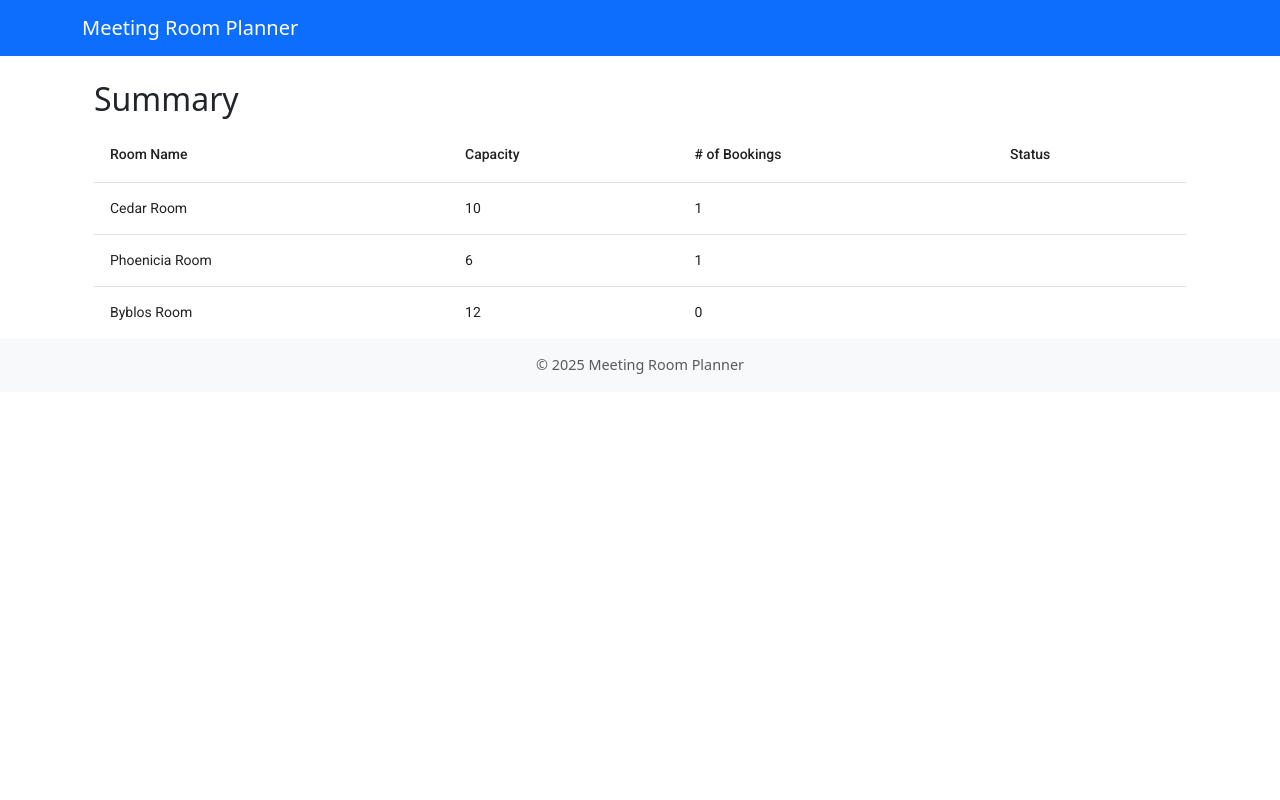
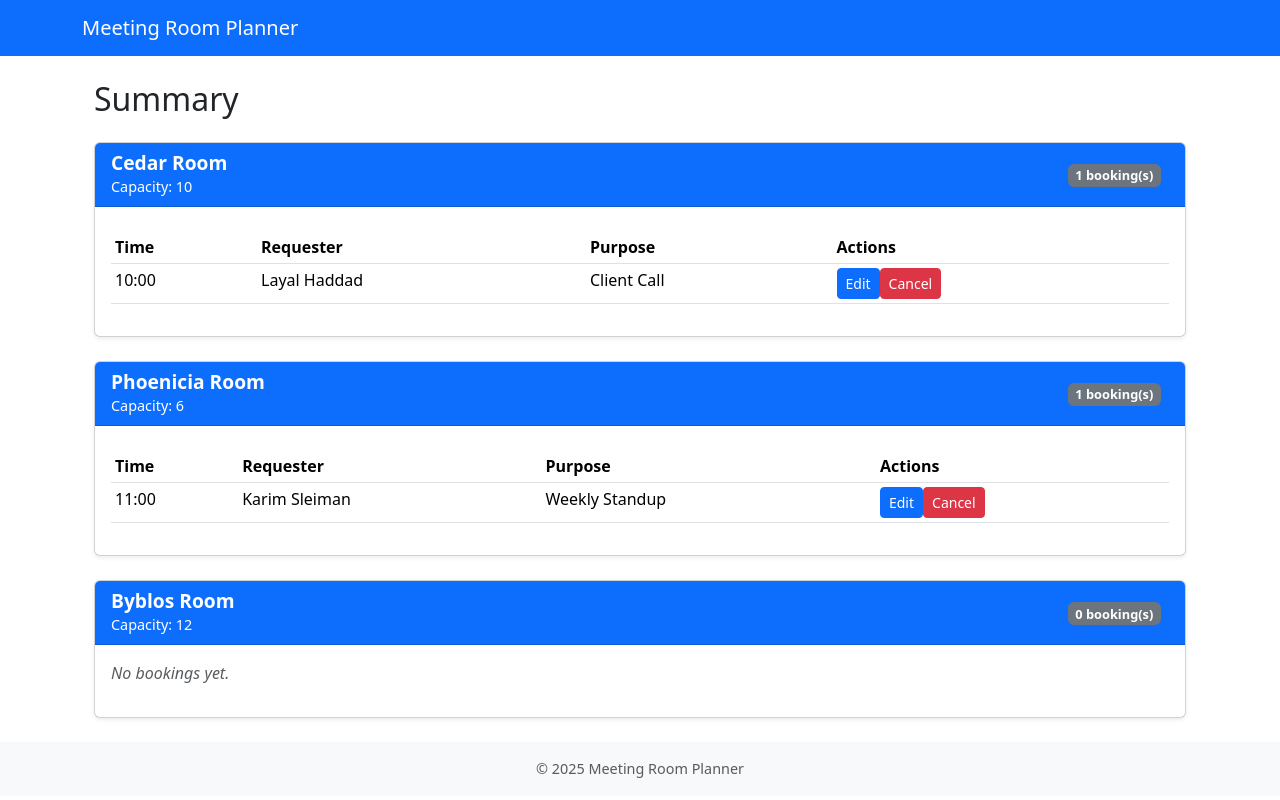
Before and after one commit to joseficani/meetingroom-app, an Angular app: page /summary in a window 1280 px wide. Built offline with nearby package versions, Linux system fonts and the light colour scheme.

Commit message:
finished part 1 and 2 of the ex

```diff
--- a/src/app/pages/booking/booking/booking.css
+++ b/src/app/pages/booking/booking/booking.css
@@ -0,0 +1,20 @@
+.container {
+  max-width: 600px;
+  margin: 0 auto;
+}
+
+.card-header h5 {
+  font-size: 1.2rem;
+  font-weight: 600;
+}
+
+.form-label {
+  font-weight: 500;
+}
+
+.btn {
+  min-width: 120px;
+}
+.modal-content {
+  text-align: center;
+}
--- a/src/app/pages/booking/booking/booking.html
+++ b/src/app/pages/booking/booking/booking.html
@@ -1,72 +1,70 @@
-<!-- <div class="container mt-4">
+<div class="container mt-5">
+  <div class="card shadow-sm">
+    <div class="card-header bg-primary text-white">
+      <h5 class="mb-0">{{ booking ? 'Edit Booking' : 'New Booking' }}</h5>
+    </div>
+    <div class="card-body">
       <form [formGroup]="form" (ngSubmit)="onSubmit()">
-    <mat-form-field appearance="fill" class="w-100">
-      <mat-label>Requester Name</mat-label>
-      <input matInput formControlName="requester" />
-    </mat-form-field>
+        <div class="mb-3">
+          <label for="requester" class="form-label">Requester Name</label>
+          <input
+            type="text"
+            id="requester"
+            class="form-control"
+            formControlName="requester"
+            placeholder="Enter your name"
+          />
+          <div *ngIf="form.controls['requester'].invalid && form.controls['requester'].touched"
+            class="text-danger small mt-1">
+            Requester name is required
+          </div>
+        </div>
 
-    <mat-form-field appearance="fill" class="w-100">
-      <mat-label>Purpose</mat-label>
-      <textarea matInput formControlName="purpose"></textarea>
-    </mat-form-field>
+        <div class="mb-3">
+          <label for="purpose" class="form-label">Purpose</label>
+          <textarea
+            id="purpose"
+            rows="2"
+            class="form-control"
+            formControlName="purpose"
+            placeholder="Enter purpose of meeting"
+          ></textarea>
+          <div *ngIf="form.controls['purpose'].invalid && form.controls['purpose'].touched"
+            class="text-danger small mt-1">
+            Purpose is required
+          </div>
+        </div>
 
-    <mat-form-field appearance="fill" class="w-100">
-      <mat-label>Select Slot</mat-label>
-      <mat-select formControlName="slot">
-        <mat-option *ngFor="let slot of availableSlots" [value]="slot">{{ slot }}</mat-option>
-      </mat-select>
-    </mat-form-field>
+        <div class="mb-3">
+          <label for="slot" class="form-label">Select Slot</label>
+          <select
+            id="slot"
+            class="form-select"
+            formControlName="slot"
+          >
+            <option value="" disabled>Select a time slot</option>
+            <option *ngFor="let slot of availableSlots" [value]="slot">
+              {{ slot }}
+            </option>
+          </select>
+          <div *ngIf="form.controls['slot'].invalid && form.controls['slot'].touched"
+            class="text-danger small mt-1">
+            Slot is required
+          </div>
+        </div>
 
-    <button mat-raised-button color="primary" type="submit" [disabled]="form.invalid">
-      Save Booking
-    </button>
-  </form>
-</div> -->
-<div class="container mt-4">
-  <h2>{{ booking ? 'Edit Booking' : 'New Booking' }}</h2>
-
-  <form [formGroup]="form" (ngSubmit)="onSubmit()">
-    <mat-form-field appearance="fill" class="w-100 mb-3">
-      <mat-label>Requester Name</mat-label>
-      <input matInput formControlName="requester" />
-      <mat-error *ngIf="form.get('requester')?.hasError('required')">
-        Requester name is required.
-      </mat-error>
-    </mat-form-field>
-    <mat-form-field appearance="fill" class="w-100 mb-3">
-      <mat-label>Purpose</mat-label>
-      <textarea matInput formControlName="purpose"></textarea>
-      <mat-error *ngIf="form.get('purpose')?.hasError('required')">
-        Purpose is required.
-      </mat-error>
-    </mat-form-field>
-
-    <mat-form-field appearance="fill" class="w-100 mb-3">
-      <mat-label>Select Slot</mat-label>
-      <mat-select formControlName="slot">
-        <mat-option *ngFor="let slot of availableSlots" [value]="slot">
-          {{ slot }}
-        </mat-option>
-      </mat-select>
-      <mat-error *ngIf="form.get('slot')?.hasError('required')">
-        Please select a time slot.
-      </mat-error>
-    </mat-form-field>
-
-    <div class="d-flex justify-content-between mt-3">
+        <div class="d-flex justify-content-between">
           <button
             type="submit"
-        mat-raised-button
-        color="primary"
+            class="btn btn-success"
             [disabled]="form.invalid"
           >
-        {{ booking ? 'Save Changes' : 'Book' }}
+            {{ booking ? 'Save Changes' : 'Book Room' }}
           </button>
 
           <button
             type="button"
-        mat-stroked-button
-        color="warn"
+            class="btn btn-secondary"
             (click)="onCancel()"
           >
             Cancel
@@ -74,3 +72,5 @@
         </div>
       </form>
     </div>
+  </div>
+</div>
--- a/src/app/pages/booking/booking/booking.ts
+++ b/src/app/pages/booking/booking/booking.ts
@@ -1,144 +1,12 @@
-// import { Component, OnInit } from '@angular/core';
-// import { ActivatedRoute, Router } from '@angular/router';
-// import { RoomService } from '../../../services/room.service';
-// import { BookingService } from '../../../services/booking.service';
-// import { FormBuilder, FormGroup, Validators, ReactiveFormsModule } from '@angular/forms';
-// import { Room as RoomModel } from '../../../models/room.model';
-// import { Booking } from '../../../models/booking.model';
-// import { CommonModule } from '@angular/common';
-// import { MatFormFieldModule } from '@angular/material/form-field';
-// import { MatInputModule } from '@angular/material/input';
-// import { MatSelectModule } from '@angular/material/select';
-
-// @Component({
-//   standalone: true,
-//   selector: 'app-booking',
-//   templateUrl: './booking.html',
-//   styleUrl: './booking.css',
-//   imports: [
-//     CommonModule,
-//     ReactiveFormsModule,
-//     MatFormFieldModule,
-//     MatInputModule,
-//     MatSelectModule,
-//   ],
-// })
-// export class BookingPage implements OnInit {
-//   form!: FormGroup;
-//   room!: RoomModel;
-//   booking?: Booking;
-//   availableSlots: string[] = [];
-
-//   constructor(
-//     private route: ActivatedRoute,
-//     private router: Router,
-//     private fb: FormBuilder,
-//     private roomService: RoomService,
-//     private bookingService: BookingService
-//   ) {}
-
-//   // ngOnInit() {
-//   //   const roomId = +this.route.snapshot.paramMap.get('roomId')!;
-//   //   const bookingId = this.route.snapshot.paramMap.get('bookingId');
-
-//   //   this.room = this.roomService.getRoomById(roomId)!;
-
-//   //   this.availableSlots = this.room.availableSlots.filter(slot => {
-//   //     return !this.bookingService.getBookingsByRoom(roomId).some(b => b.time === slot);
-//   //   });
-
-//   //   if (bookingId) {
-//   //     this.booking = this.bookingService.getBookingById(+bookingId);
-//   //     if (this.booking) {
-//   //       this.availableSlots.push(this.booking.time);
-//   //     }
-//   //   }
-
-//   //   this.form = this.fb.group({
-//   //     requester: [this.booking?.requester || '', Validators.required],
-//   //     purpose: [this.booking?.purpose || '', Validators.required],
-//   //     slot: [this.booking?.time || '', Validators.required],
-//   //   });
-//   // }
-
-//   // onSubmit() {
-//   //   if (confirm(`You are booking ${this.room.name} at ${this.form.value.slot} — confirm?`)) {
-//   //     const data: Booking = {
-//   //       id: this.booking?.id ?? Date.now(),
-//   //       roomId: this.room.id,
-//   //       requester: this.form.value.requester,
-//   //       purpose: this.form.value.purpose,
-//   //       time: this.form.value.slot,
-//   //     };
-
-//   //     if (this.booking) {
-//   //       this.bookingService.updateBooking(data);
-//   //     } else {
-//   //       this.bookingService.addBooking(data);
-//   //     }
-
-//   //     this.router.navigate(['/summary']);
-//   //   }
-
-//   ngOnInit() {
-//   const roomId = +this.route.snapshot.paramMap.get('roomId')!;
-//   const bookingId = this.route.snapshot.paramMap.get('bookingId');
-
-//   this.room = this.roomService.getRoomById(roomId)!;
-
-//   // Fetch all bookings for this room
-//   const roomBookings = this.bookingService.getBookingsByRoom(roomId);
-
-//   if (bookingId) {
-//     this.booking = this.bookingService.getBookingById(+bookingId);
-//   }
-
-//   // Exclude booked slots except for current slot if editing
-//   this.availableSlots = this.room.availableSlots.filter(slot => {
-//     const isBooked = roomBookings.some(b => b.time === slot);
-//     if (this.booking && this.booking.time === slot) {
-//       return true; // keep current slot
-//     }
-//     return !isBooked;
-//   });
-
-//   this.form = this.fb.group({
-//     requester: [this.booking?.requester || '', Validators.required],
-//     purpose: [this.booking?.purpose || '', Validators.required],
-//     slot: [this.booking?.time || '', Validators.required],
-//   });
-// }
-
-// onSubmit() {
-//   const data: Booking = {
-//     id: this.booking?.id ?? Date.now(),
-//     roomId: this.room.id,
-//     requester: this.form.value.requester,
-//     purpose: this.form.value.purpose,
-//     time: this.form.value.slot,
-//   };
-
-//   if (this.booking) {
-//     this.bookingService.updateBooking(data);
-//   } else {
-//     this.bookingService.addBooking(data);
-//   }
-
-//   this.router.navigate(['/summary']);
-// }
-
-// }
 import { Component, OnInit } from '@angular/core';
 import { ActivatedRoute, Router } from '@angular/router';
 import { RoomService } from '../../../services/room.service';
 import { BookingService } from '../../../services/booking.service';
-import { FormBuilder, FormGroup, Validators, ReactiveFormsModule } from '@angular/forms';
-import { Room as RoomModel } from '../../../models/room.model';
+import { FormBuilder, FormGroup, Validators } from '@angular/forms';
+import { Room } from '../../../models/room.model';
 import { Booking } from '../../../models/booking.model';
 import { CommonModule } from '@angular/common';
-import { MatFormFieldModule } from '@angular/material/form-field';
-import { MatInputModule } from '@angular/material/input';
-import { MatSelectModule } from '@angular/material/select';
+import { ReactiveFormsModule } from '@angular/forms';
 
 @Component({
   standalone: true,
@@ -148,14 +16,11 @@ import { MatSelectModule } from '@angular/material/select';
   imports: [
     CommonModule,
     ReactiveFormsModule,
-    MatFormFieldModule,
-    MatInputModule,
-    MatSelectModule,
   ],
 })
 export class BookingPage implements OnInit {
   form!: FormGroup;
-  room!: RoomModel;
+  room!: Room;
   booking?: Booking;
   availableSlots: string[] = [];
 
@@ -173,19 +38,18 @@ export class BookingPage implements OnInit {
 
     this.room = this.roomService.getRoomById(roomId)!;
 
-    const roomBookings = this.bookingService.getBookingsByRoom(roomId);
+    this.availableSlots = this.room.availableSlots.filter(slot => {
+      return !this.bookingService.getBookingsByRoom(roomId).some(b => b.time === slot);
+    });
 
     if (bookingId) {
       this.booking = this.bookingService.getBookingById(+bookingId);
+      if (this.booking) {
+        if (!this.availableSlots.includes(this.booking.time)) {
+          this.availableSlots.push(this.booking.time);
+        }
+      }
     }
-
-    this.availableSlots = this.room.availableSlots.filter(slot => {
-      const isBooked = roomBookings.some(b => b.time === slot);
-      if (this.booking && this.booking.time === slot) {
-        return true; // allow current slot
-      }
-      return !isBooked;
-    });
 
     this.form = this.fb.group({
       requester: [this.booking?.requester || '', Validators.required],
@@ -193,11 +57,10 @@ export class BookingPage implements OnInit {
       slot: [this.booking?.time || '', Validators.required],
     });
   }
-onCancel() {
-  this.router.navigate(['/summary']);
-}
 
   onSubmit() {
+    if (this.form.invalid) return;
+
     const data: Booking = {
       id: this.booking?.id ?? Date.now(),
       roomId: this.room.id,
@@ -214,4 +77,8 @@ onCancel() {
 
     this.router.navigate(['/summary']);
   }
+
+  onCancel() {
+    this.router.navigate(['/rooms']);
+  }
 }
--- a/src/app/pages/summary/expandable-booking-item/expandable-booking-item/expandable-booking-item.html
+++ b/src/app/pages/summary/expandable-booking-item/expandable-booking-item/expandable-booking-item.html
@@ -25,7 +25,6 @@
 <ng-template #noBookings>
   <p class="fst-italic text-muted">No bookings yet</p>
 </ng-template> -->
-
 <div *ngIf="bookings.length > 0; else noBookings">
   <table class="table table-sm mt-2">
     <thead>
@@ -61,5 +60,5 @@
 </div>
 
 <ng-template #noBookings>
-  <p class="fst-italic text-muted">No bookings yet</p>
+  <p class="fst-italic text-muted">No bookings yet.</p>
 </ng-template>
--- a/src/app/pages/summary/summary/summary.css
+++ b/src/app/pages/summary/summary/summary.css
@@ -0,0 +1,18 @@
+.card-header h5 {
+  font-size: 1.2rem;
+  font-weight: 600;
+}
+
+.card-header small {
+  font-size: 0.9rem;
+}
+
+.badge {
+  font-size: 0.8rem;
+  padding: 0.4em 0.6em;
+}
+
+.table th,
+.table td {
+  font-size: 0.9rem;
+}
--- a/src/app/pages/summary/summary/summary.html
+++ b/src/app/pages/summary/summary/summary.html
@@ -1,91 +1,33 @@
-<!-- <div class="container mt-4">
-  <div *ngIf="bookings.length > 0; else emptyState">
-    <table mat-table [dataSource]="rooms" class="mat-elevation-z8 w-100">
-      <ng-container matColumnDef="name">
-        <th mat-header-cell *matHeaderCellDef>Room Name</th>
-        <td mat-cell *matCellDef="let room">{{ room.name }}</td>
-      </ng-container>
-
-      <ng-container matColumnDef="capacity">
-        <th mat-header-cell *matHeaderCellDef>Capacity</th>
-        <td mat-cell *matCellDef="let room">{{ room.capacity }}</td>
-      </ng-container>
-
-      <ng-container matColumnDef="bookings">
-        <th mat-header-cell *matHeaderCellDef># of Bookings</th>
-        <td mat-cell *matCellDef="let room">
-          {{ getRoomBookings(room.id).length }}
-        </td>
-      </ng-container>
-
-      <ng-container matColumnDef="status">
-        <th mat-header-cell *matHeaderCellDef>Status</th>
-        <td mat-cell *matCellDef="let room">
-          <span *ngIf="isFullyBooked(room)" class="badge bg-danger">Fully Booked</span>
-        </td>
-      </ng-container>
-
-      <tr mat-header-row *matHeaderRowDef="displayedColumns"></tr>
-      <tr mat-row *matRowDef="let room; columns: displayedColumns"></tr>
-
-      <tr *ngFor="let room of rooms">
-        <td colspan="4">
-          <app-expandable-booking-item
-            [bookings]="getRoomBookings(room.id)"
-            [room]="room"
-          ></app-expandable-booking-item>
-        </td>
-      </tr>
-    </table>
-  </div>
-
-  <ng-template #emptyState>
-    <div class="text-center mt-5">
-      <i class="bi bi-calendar-x display-4"></i>
-      <p>No bookings yet!</p>
-    </div>
-  </ng-template>
-</div> -->
-
 <div class="container mt-4">
-  <h2>Summary</h2>
+  <h2 class="mb-4">Summary</h2>
 
   <div *ngIf="rooms.length > 0; else noRooms">
-    <table mat-table [dataSource]="rooms" class="mat-elevation-z8 w-100">
-      <ng-container matColumnDef="name">
-        <th mat-header-cell *matHeaderCellDef>Room Name</th>
-        <td mat-cell *matCellDef="let room">{{ room.name }}</td>
-      </ng-container>
+    <div *ngFor="let room of rooms" class="card mb-4 shadow-sm">
+      <div class="card-header bg-primary text-white d-flex justify-content-between align-items-center">
+        <div>
+          <h5 class="mb-0">{{ room.name }}</h5>
+          <small>Capacity: {{ room.capacity }}</small>
+        </div>
+        <div>
+          <span class="badge bg-secondary me-2">
+            {{ getRoomBookings(room.id).length }} booking(s)
+          </span>
+          <span
+            *ngIf="isFullyBooked(room)"
+            class="badge bg-danger"
+          >
+            Fully Booked
+          </span>
+        </div>
+      </div>
 
-      <ng-container matColumnDef="capacity">
-        <th mat-header-cell *matHeaderCellDef>Capacity</th>
-        <td mat-cell *matCellDef="let room">{{ room.capacity }}</td>
-      </ng-container>
-
-      <ng-container matColumnDef="bookings">
-        <th mat-header-cell *matHeaderCellDef># of Bookings</th>
-        <td mat-cell *matCellDef="let room">{{ getRoomBookings(room.id).length }}</td>
-      </ng-container>
-
-      <ng-container matColumnDef="status">
-        <th mat-header-cell *matHeaderCellDef>Status</th>
-        <td mat-cell *matCellDef="let room">
-          <span *ngIf="isFullyBooked(room)" class="badge bg-danger">Fully Booked</span>
-        </td>
-      </ng-container>
-
-      <tr mat-header-row *matHeaderRowDef="displayedColumns"></tr>
-      <tr mat-row *matRowDef="let room; columns: displayedColumns"></tr>
-
-      <tr *ngFor="let room of rooms">
-        <td colspan="4">
-          <app-expandable-booking-item
-            [bookings]="getRoomBookings(room.id)"
-            [room]="room"
-          ></app-expandable-booking-item>
-        </td>
-      </tr>
-    </table>
+      <div class="card-body">
+        <app-expandable-booking-item
+          [bookings]="getRoomBookings(room.id)"
+          [room]="room"
+        ></app-expandable-booking-item>
+      </div>
+    </div>
   </div>
 
   <ng-template #noRooms>
```
Also changed, not shown: src/app/pages/summary/summary/summary.ts (+49 -3 lines). Lines whose indentation alone changed are shown as unchanged.
